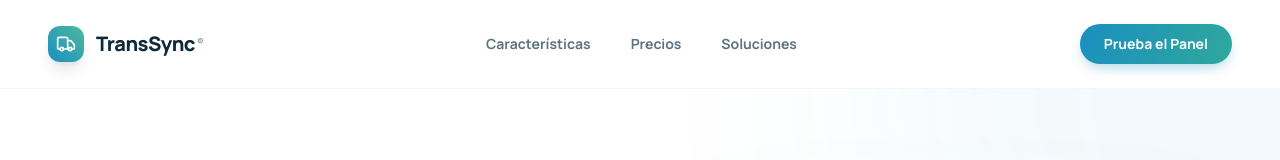
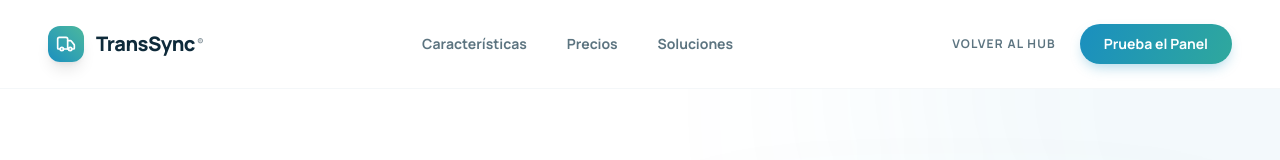
Before and after one commit to KevinGarzaO/Transformateck-hub, a Next.js app in the folder apps/workspace/: page /transsync in a window 1280 px wide. Shown: the top 160 px of the page. Built offline with nearby package versions, Linux system fonts and the light colour scheme.

Commit message:
fix(links): corrected all 'Back to Hub' links to point to transformateck.com 🚀🛡️

```diff
--- a/apps/workspace/src/app/page.tsx
+++ b/apps/workspace/src/app/page.tsx
@@ -55,7 +55,7 @@ const Navbar = () => (
       </div>
 
       <div className="flex items-center gap-6">
-         <a href="https://transformateck-hub-web.vercel.app/" className="hidden sm:block text-xs font-bold text-white/50 hover:text-white transition-colors uppercase tracking-widest">Volver al Hub</a>
+         <a href="https://www.transformateck.com" className="hidden sm:block text-xs font-bold text-white/50 hover:text-white transition-colors uppercase tracking-widest">Volver al Hub</a>
          <Link href="/login" className="px-6 py-3 bg-[#4ECCA3] text-[#050505] text-xs font-black uppercase tracking-widest rounded-full hover:shadow-[0_0_30px_rgba(78,204,163,0.4)] transition-all duration-300 flex items-center gap-2">
             Portal B2B <ArrowRight size={14} />
          </Link>
--- a/apps/workspace/src/app/transsync/page.tsx
+++ b/apps/workspace/src/app/transsync/page.tsx
@@ -20,8 +20,9 @@ export default function transsyncLanding() {
           <Link href="#pricing" className="text-sm font-bold text-[#5C7480] hover:text-[#0E2A3A] transition-colors">Precios</Link>
           <Link href="#solutions" className="text-sm font-bold text-[#5C7480] hover:text-[#0E2A3A] transition-colors">Soluciones</Link>
         </div>
-        <div className="flex items-center gap-4">
-          <Link href="/app" className="btn btn-solid px-6 py-2.5 rounded-full text-sm">Prueba el Panel</Link>
+        <div className="flex items-center gap-6">
+           <a href="https://www.transformateck.com" className="hidden sm:block text-xs font-bold text-[#5C7480] hover:text-[#0E2A3A] transition-colors uppercase tracking-widest">Volver al Hub</a>
+           <Link href="/app" className="btn btn-solid px-6 py-2.5 rounded-full text-sm">Prueba el Panel</Link>
         </div>
       </nav>
 
```
Also changed, not shown: 1 other file (tests, documents, lock files or other folders).
